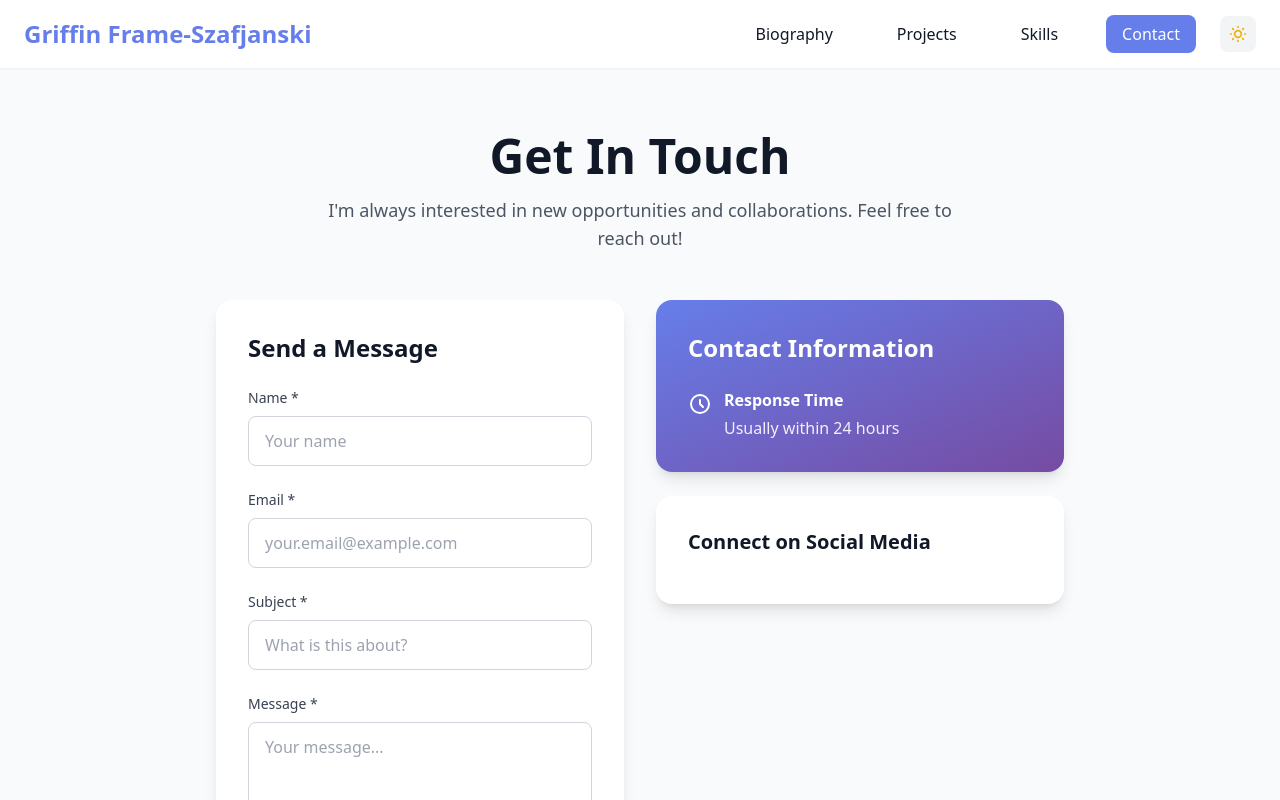
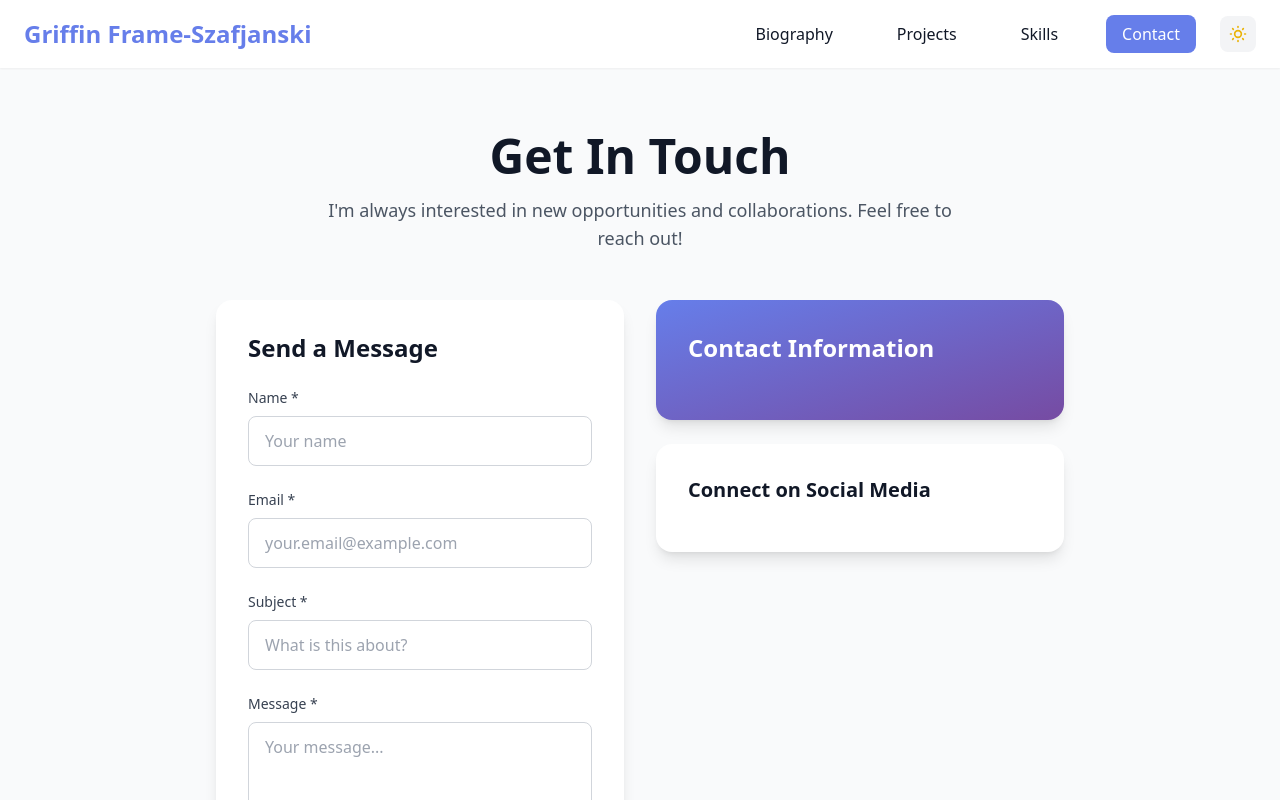
Before and after one commit to Griffin-Frame-Szafjanski/portfolio_infrastructure, a Next.js app: page /contact in a window 1280 px wide. Shown: the top 800 px of the page. Built offline with nearby package versions, Linux system fonts and the light colour scheme; no server answers; the database is empty.

Commit message:
Update uncategorized category name and remove response time from contact page
- Change 'Other Skills' to 'Unclassified Tags' for uncategorized skills
- Remove response time section from contact page

```diff
--- a/app/contact/page.js
+++ b/app/contact/page.js
@@ -254,16 +254,6 @@ export default function ContactPage() {
                           </div>
                         </div>
                       )}
-
-                      <div className="flex items-start">
-                        <svg className="w-6 h-6 mr-3 mt-1 flex-shrink-0" fill="none" stroke="currentColor" viewBox="0 0 24 24">
-                          <path strokeLinecap="round" strokeLinejoin="round" strokeWidth="2" d="M12 8v4l3 3m6-3a9 9 0 11-18 0 9 9 0 0118 0z"></path>
-                        </svg>
-                        <div>
-                          <p className="font-semibold mb-1">Response Time</p>
-                          <p className="opacity-90">Usually within 24 hours</p>
-                        </div>
-                      </div>
                     </div>
                   </div>
 
--- a/app/skills/page.js
+++ b/app/skills/page.js
@@ -54,7 +54,7 @@ export default function SkillsPage() {
     const uncategorized = skills.filter(skill => !skill.category_id);
     if (uncategorized.length > 0) {
       grouped['uncategorized'] = {
-        category: { id: null, name: 'Other Skills', description: null },
+        category: { id: null, name: 'Unclassified Tags', description: null },
         skills: uncategorized
       };
     }
```
